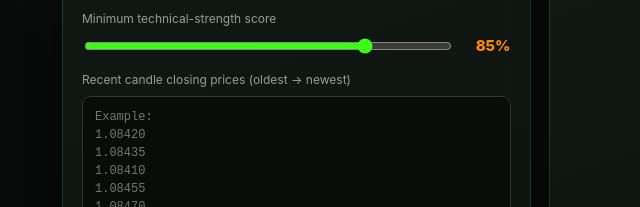
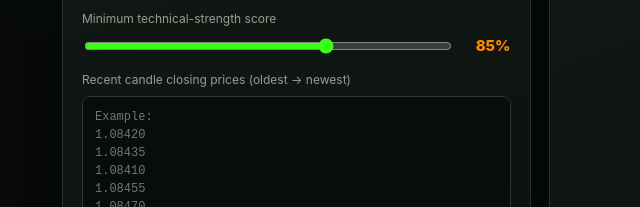
Before and after one commit to Moses-11/SniperLT, a plain HTML site: page index.html in a window 1280 px wide. Shown: the part 450-657 px from the top of the page, 0-640 px from the left. Drawn offline with Linux system fonts and the light colour scheme.

Commit message:
Change minimum technical-strength score to 80
Updated the minimum technical-strength score input value from 85 to 80.

```diff
--- a/index.html
+++ b/index.html
@@ -60,7 +60,7 @@ textarea{min-height:120px;resize:vertical;font-family:ui-monospace,monospace;fon
     <div class="field"><label for="timeframe">Candle timeframe</label><select id="timeframe"><option value="1m">1 minute</option><option value="5m">5 minutes</option><option value="15m">15 minutes</option><option value="30s">30 seconds</option></select></div>
     <div class="field"><label for="stake">Stake amount ($)</label><input id="stake" type="number" min="0.1" step="0.1" value="5"></div>
   </div>
-  <div class="field"><label for="threshold">Minimum technical-strength score</label><div class="range-row"><input id="threshold" type="range" min="50" max="95" step="1" value="85"><span class="range-value" id="thresholdValue">85%</span></div></div>
+  <div class="field"><label for="threshold">Minimum technical-strength score</label><div class="range-row"><input id="threshold" type="range" min="50" max="95" step="1" value="80"><span class="range-value" id="thresholdValue">85%</span></div></div>
   <div class="field"><label for="prices">Recent candle closing prices (oldest → newest)</label><textarea id="prices" placeholder="Example:&#10;1.08420&#10;1.08435&#10;1.08410&#10;1.08455&#10;1.08470"></textarea><div class="hint">Enter at least 30 numeric closing prices, one per line or separated by commas. Use real data from the same asset and timeframe.</div></div>
   <button class="primary" id="analyse">Analyse market &amp; generate signal</button>
   <div class="hint">No trade is placed. Review the analysis and make your own decision.</div>
```
